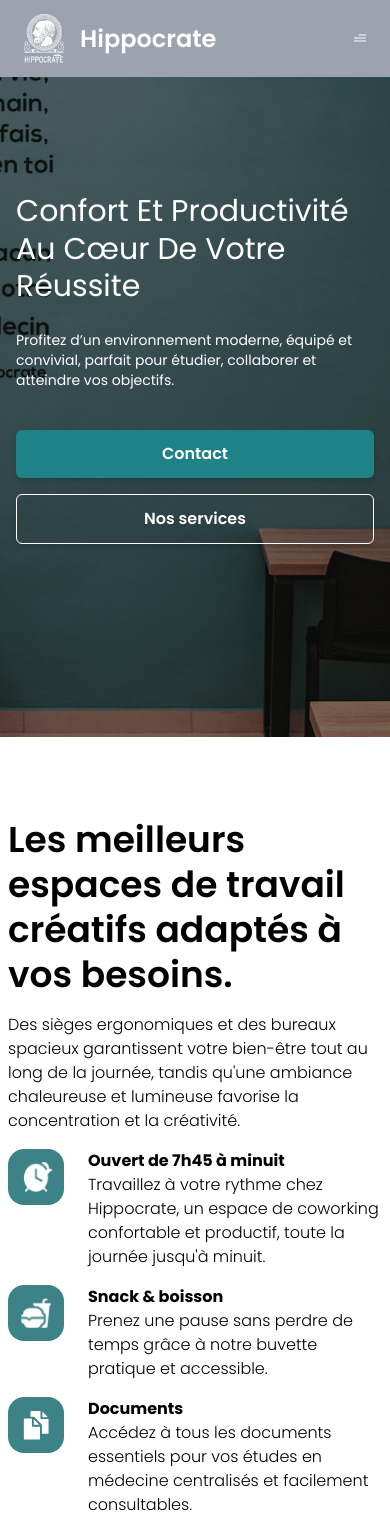
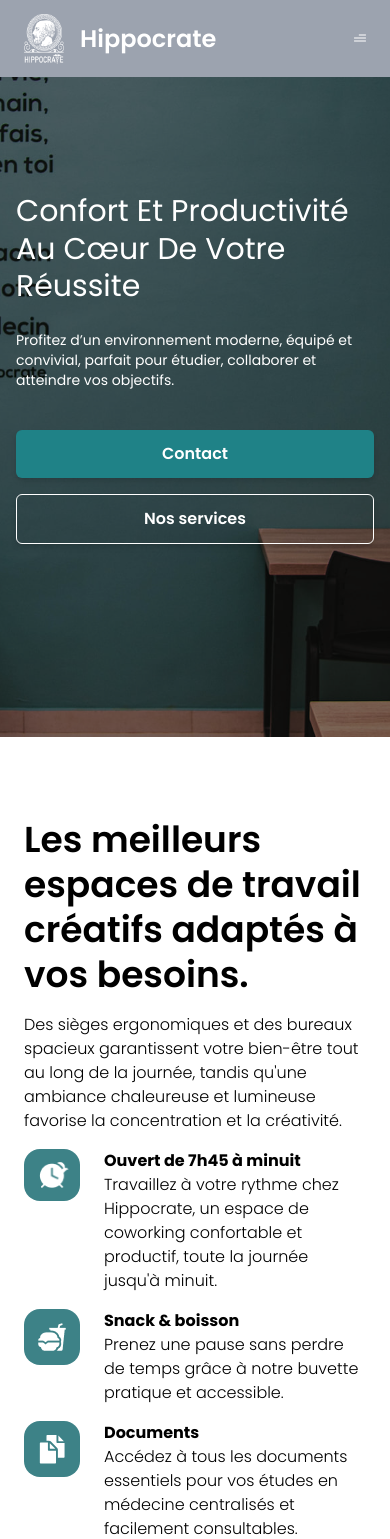
Before and after one commit to fedibbm/Hippocrate_vercel, a React (Vite) app: page / in a window 390 px wide. Shown: the top 1539 px of the page. Built offline with nearby package versions, Linux system fonts and the light colour scheme.

Commit message:
updated code from source

```diff
--- a/src/components/InfoSection.jsx
+++ b/src/components/InfoSection.jsx
@@ -10,7 +10,7 @@ import snack_icon from "../assets/snack.png";
 
 const InfoSection = () => {
   return (
-    <div className="w-full flex flex-col-reverse md:flex-row md:gap-36 md:justify-center md:max-w-[1100px] md:mx-auto items-center px-2 gap-6 py-20">
+    <div className="w-full flex flex-col-reverse md:flex-row md:gap-36 md:justify-center md:max-w-[1100px] md:mx-auto items-center px-6 md:px-2 gap-6 py-20">
       <div
         className="md:h-[500px] h-[350px] w-[min(70%,400px)] rounded-lg relative shrink-0 "
         style={{ backgroundImage: `url(${big})`, backgroundSize: "100% 100%" }}
@@ -46,7 +46,7 @@ const InfoSection = () => {
         <ul className="space-y-4">
           <li>
             <div className="flex flex-row gap-6">
-              <div className="bg-primary h-14 w-14 rounded-2xl p-[0.8rem] shrink-0">
+              <div className="bg-primary h-[3.25rem] w-14 rounded-2xl p-[0.8rem] shrink-0">
                 <img
                   src={ic_clock_icon}
                   className="w-full h-full translate-x-[0.125rem]"
@@ -64,7 +64,7 @@ const InfoSection = () => {
           </li>
           <li>
             <div className="flex flex-row gap-6">
-              <div className="bg-primary h-14 w-14 rounded-2xl p-[0.8rem] shrink-0 ">
+              <div className="bg-primary h-14 w-14 rounded-2xl p-[0.9rem] shrink-0 ">
                 <img src={snack_icon} className="w-full h-full " />
               </div>
               <div>
```
